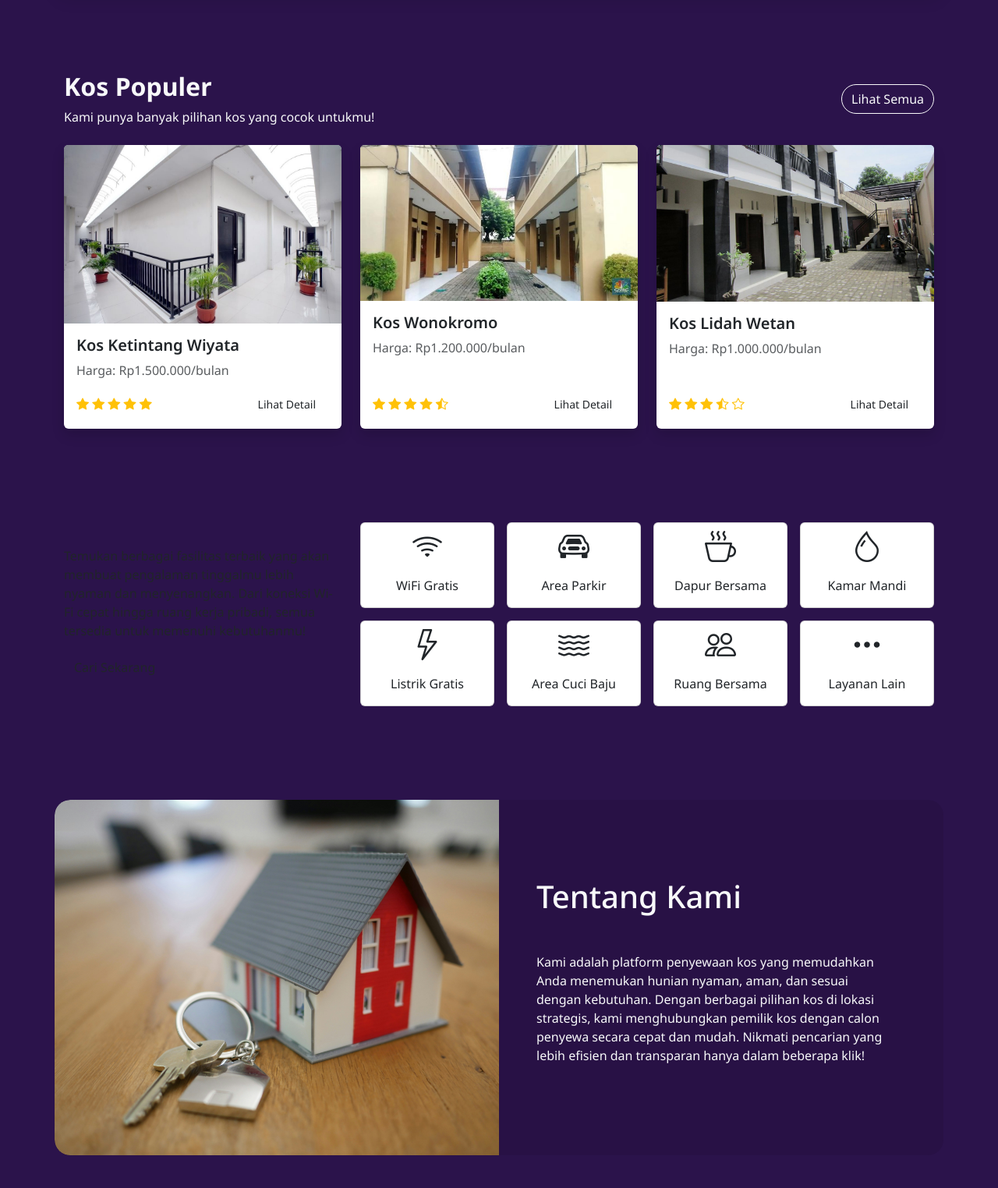
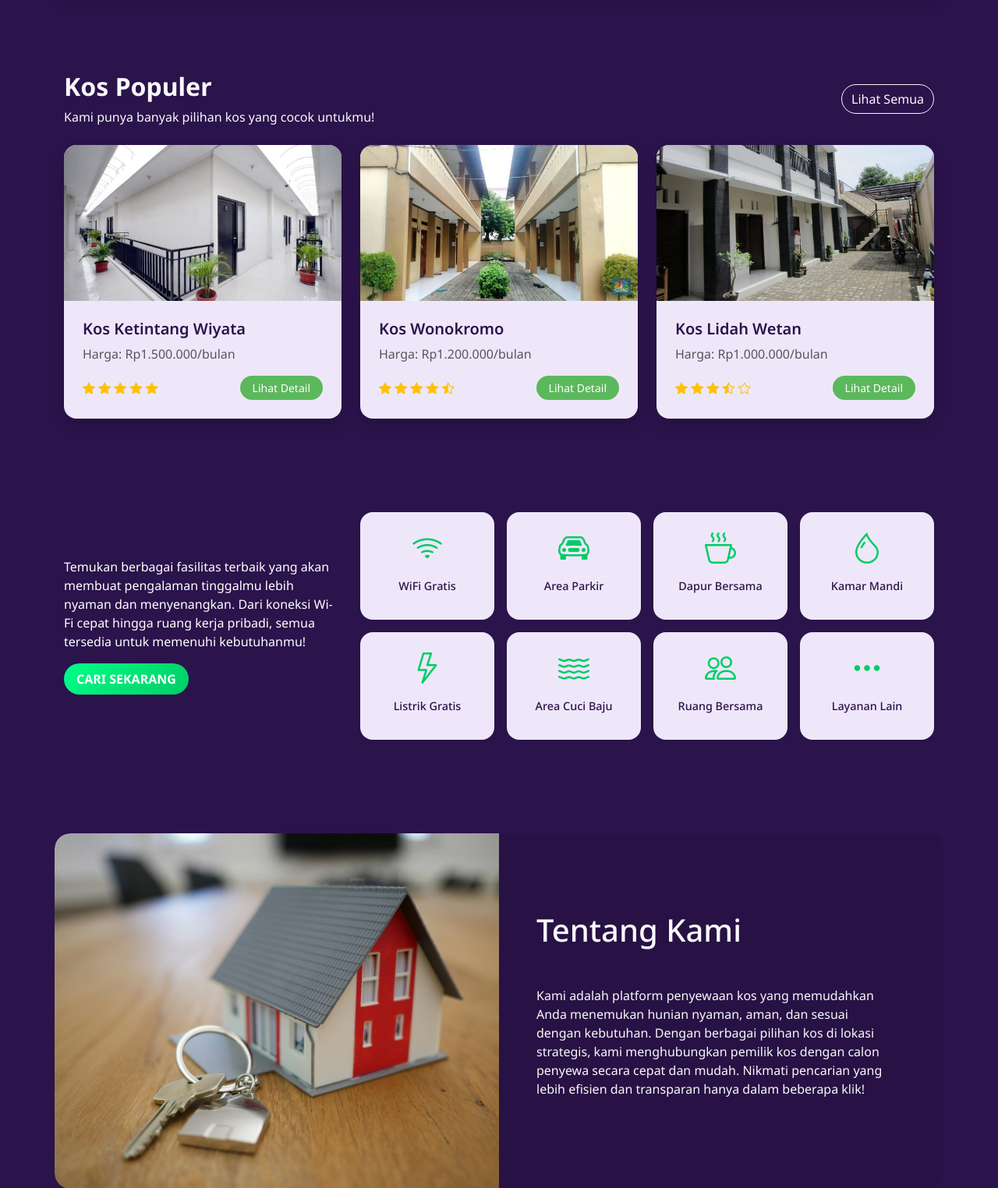
Before and after one commit to silviansi/ekos, a PHP site: page /dashboard.php in a window 1280 px wide. Shown: the part 546-2070 px from the top of the page at 78% size. Run offline with PHP 8.4, Linux system fonts and the light colour scheme.

Commit message:
change and clean design kos and fasilitas section

```diff
--- a/assets/css/style.css
+++ b/assets/css/style.css
@@ -76,6 +76,7 @@ body {
     box-shadow: 0 10px 40px -12px #00FF8052;
 }
 
+/* Navbar */
 nav {
     color: #2B134B;
 }
@@ -108,6 +109,7 @@ nav {
     box-shadow: 0 0 0 4px rgba(0, 255, 136, 0.4);
 }
 
+/* Header Section */
 .header-section {
     background: linear-gradient(135deg, rgba(40, 17, 69, 0.8), rgba(80, 29, 128, 0.8));
     color: white;
@@ -135,6 +137,100 @@ nav {
     object-fit: cover;
     border-top-right-radius: 20px;
     border-bottom-right-radius: 20px;
+}
+
+/* Card Section */
+.card {
+    background-color: #EEE7F9;
+    transition: transform 0.3s ease, box-shadow 0.3s ease;
+    border-radius: 1rem;
+}
+
+.card:hover {
+    transform: translateY(-5px);
+    box-shadow: 0 10px 20px rgba(0, 0, 0, 0.15);
+}
+
+.card-title {
+    color: #2B134B;
+}
+
+.card-text {
+    color: #6C757D;
+}
+
+.rating i {
+    font-size: 1rem;
+    color: #FFC107;
+}
+
+.btn-detail {
+    background-color: #5CB85C;
+    color: #FFFFFF;
+    padding: 5px 10px;
+    border: none;
+    transition: background-color 0.3s ease;
+}
+
+.btn-detail:hover {
+    background-color: #4CAE4C;
+    color: #FFFFFF;
+}
+
+.card-body {
+    padding: 1.5rem;
+}
+
+.card-img-top {
+    border-top-left-radius: 1rem;
+    border-top-right-radius: 1rem;
+    object-fit: cover;
+    height: 200px;
+}
+
+/* Fasilitas Section */
+.fasilitas-desc {
+    color: #FFFFFF;
+    font-size: 1rem;
+}
+
+.btn-cari {
+    background: linear-gradient(135deg, #00FF88, #00CC66);
+    color: #FFFFFF;
+    padding: 8px 16px;
+    border-radius: 25px;
+    font-weight: bold;
+    text-transform: uppercase;
+    transition: background-color 0.3s ease, transform 0.3s ease;
+    border: none;
+}
+
+.btn-cari:hover {
+    background: linear-gradient(135deg, #00CC66, #00FF88);
+    transform: translateY(-3px);
+}
+
+.fasilitas-card {
+    background-color: #EEE7F9;
+    padding: 1rem;
+    border: none;
+    border-radius: 1rem;
+    transition: transform 0.3s ease, box-shadow 0.3s ease;
+}
+
+.fasilitas-card:hover {
+    transform: translateY(-5px);
+    box-shadow: 0 10px 20px rgba(0, 0, 0, 0.15);
+}
+
+.fasilitas-icon {
+    color: #00CC66;
+}
+
+.fasilitas-text {
+    color: #2B134B;
+    font-size: 0.9rem;
+    font-weight: 500;
 }
 
 .about-section {
```
